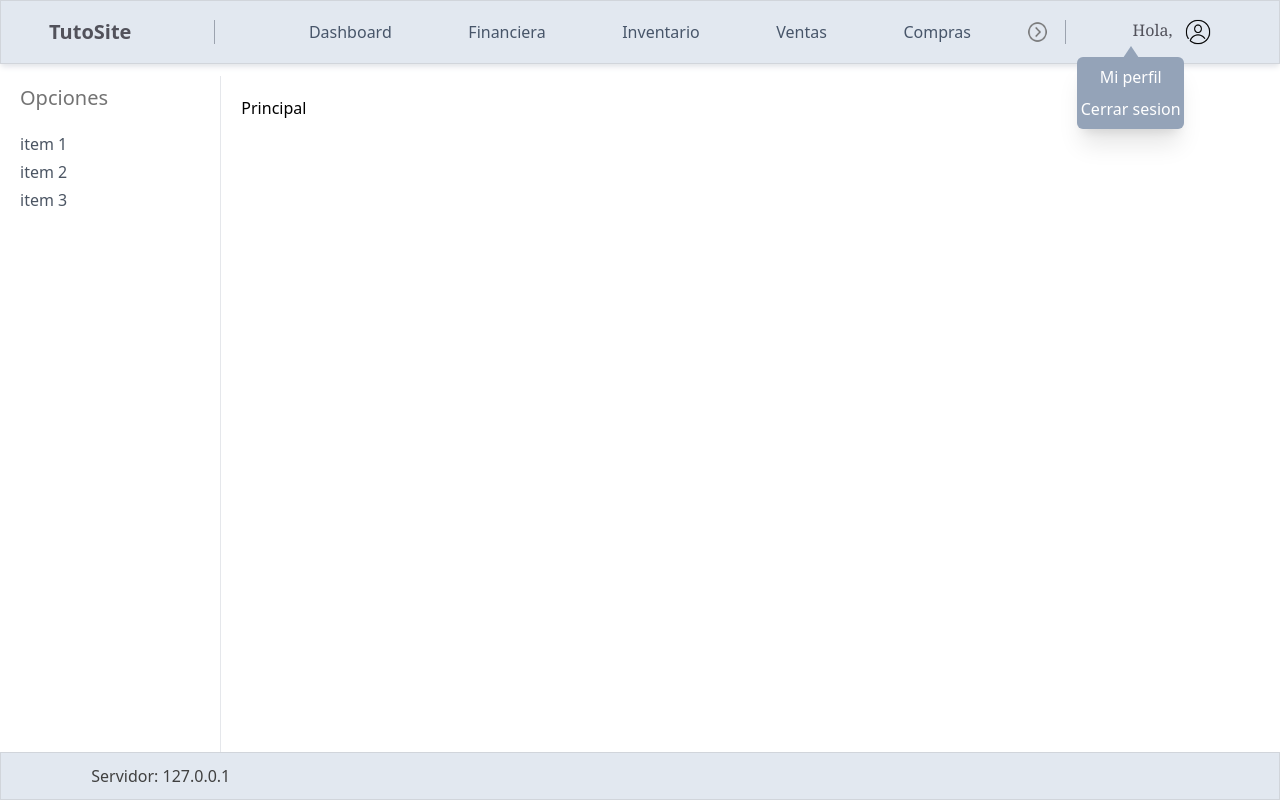
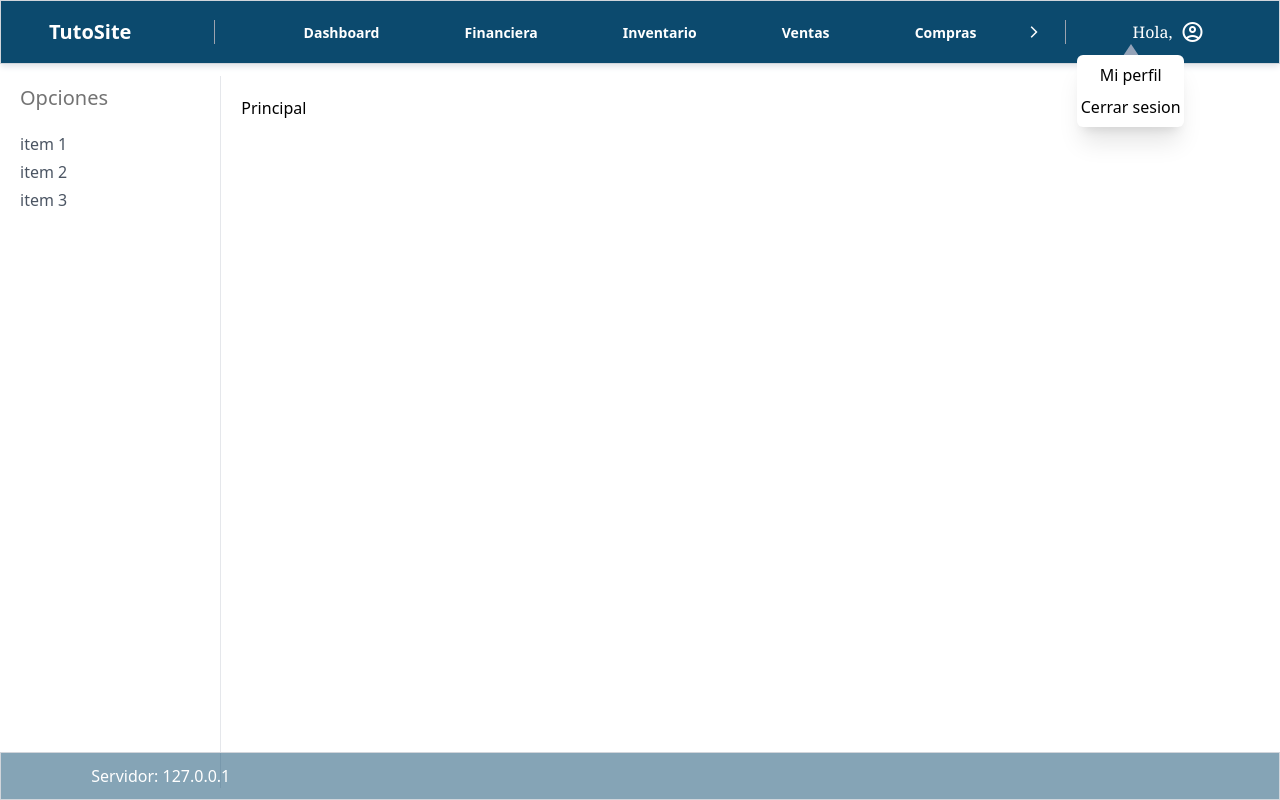
Before and after one commit to Morque/erpgg, a React (Create React App) app in the folder client-app/: page /admin/users in a window 1280 px wide. Both pictures are taken after a click on the link "Hola,". Built offline with nearby package versions, Linux system fonts and the light colour scheme; what tailwindcss-animated would draw is missing.

Commit message:
avances 16082024

```diff
--- a/client-app/public/index.html
+++ b/client-app/public/index.html
@@ -10,6 +10,17 @@
       content="Web site created using create-react-app"
     />
     <link rel="apple-touch-icon" href="%PUBLIC_URL%/logo192.png" />
+    <link rel="stylesheet" href="https://fonts.googleapis.com/css2?family=Material+Symbols+Outlined:opsz,wght,FILL,GRAD@20..48,100..700,0..1,-50..200" />
+
+    <style>
+      .material-symbols-outlined {
+        font-variation-settings:
+        'FILL' 0,
+        'wght' 400,
+        'GRAD' 0,
+        'opsz' 24
+      }
+      </style>
     <!--
       manifest.json provides metadata used when your web app is installed on a
       user's mobile device or desktop. See https://developers.google.com/web/fundamentals/web-app-manifest/
--- a/client-app/src/Components/Layout/Footer/Footer.tsx
+++ b/client-app/src/Components/Layout/Footer/Footer.tsx
@@ -7,9 +7,9 @@ interface FooterProps {
 
 const Footer: React.FC<FooterProps> = ({ children }) => {
   return (
-    <div className='absolute bottom-0 w-screen h-12 border border-gray-300 bg-slate-200 grid grid-cols-4'>
+    <div className='absolute bottom-0 w-screen h-12 border border-gray-300 bg-sky-900/50 grid grid-cols-4'>
       <div className='text-center my-auto'>
-        <span className='text-neutral-700 font-medium'>Servidor: 127.0.0.1</span>
+        <span className='text-white font-medium'>Servidor: 127.0.0.1</span>
       </div>
     </div>
   );
--- a/client-app/src/Components/Layout/Header/Header.tsx
+++ b/client-app/src/Components/Layout/Header/Header.tsx
@@ -240,15 +240,19 @@ const Header: React.FC<HeaderProps> = ({ children }) => {
     }]
 
   return (
-    <div className='w-screen h-16 bg-slate-200 border border-gray-300 grid grid-cols-2 md:grid-cols-6 shadow-md shadow-gray-200' >
-      <a href='/' className='mx-12 my-auto text-xl text-zinc-600 font-semibold'>TutoSite</a>
+    <div className='w-screen h-16 bg-sky-900 border border-gray-300 grid grid-cols-2 md:grid-cols-6 shadow-md shadow-gray-200' >
+      <a href='/' className='mx-12 my-auto text-xl text-white font-semibold'>TutoSite</a>
       <div className='max-md:hidden grid-cols-subgrid col-span-4 my-auto'>
         <MenuHeader listMenus={menu} />
       </div>
       <div className='text-center my-auto'>
-        <div className='' onClick={OpenProfileMenu}>
-          <a className='text-zinc-600 inline-block font-serif cursor-pointer'>Hola, {userName}</a>
-          <img className='inline-block w-7 ml-3 cursor-pointer' src={anonimous_icon} />
+        <div className='flex flex-row justify-center items-center' onClick={OpenProfileMenu}>
+          <span><a className='text-white inline-block font-serif cursor-pointer text-center'>Hola, {userName}</a></span>
+          <span
+            className="material-icon material-symbols-outlined text-white text-md px-2 cursor-pointer text-center" >
+            account_circle
+          </span>
+          {/* <img className='inline-block w-7 ml-3 cursor-pointer' src={anonimous_icon} /> */}
         </div>
         {
           menuProfileOpen && (
@@ -256,7 +260,7 @@ const Header: React.FC<HeaderProps> = ({ children }) => {
               ref={menuProfileContainerRef}
               className='animate-fade-down animate-duration-500 animate-ease-out absolute right-4 xl:right-24 w-1/2 sm md:w-1/6 xl:w-1/12 '>
               <div className='banderin mx-auto'></div>
-              <div className='rounded-md shadow-xl bg-slate-400 text-white py-2 flex flex-col items-center gap-2'>
+              <div className='rounded-md shadow-xl bg-white py-2 flex flex-col items-center gap-2'>
                 <button className=''>Mi perfil</button>
                 <button className='' onClick={logOutClick}>Cerrar sesion</button>
               </div>
--- a/client-app/src/Components/Layout/Header/MenuHeader.tsx
+++ b/client-app/src/Components/Layout/Header/MenuHeader.tsx
@@ -38,7 +38,6 @@ const MenuHeader: React.FC<MenuHeaderProps> = ({ listMenus }) => {
         }
 
         if (result[result.length - 1].length < 5) {
-            console.log(result[1].length)
             for (let i = result[result.length - 1].length; i < 6; i++) {
                 result[result.length - 1].push({ displayText: '', children: [] });
             }
@@ -140,8 +139,15 @@ const MenuHeader: React.FC<MenuHeaderProps> = ({ listMenus }) => {
             {
                 menuSections && menuSections?.length > 1 &&
                 (
-                    <div className={`flex justify-center items-center my-auto ${indexMenuSectionDisplayed === 0 ? 'opacity-0' : ''}`}>
-                        <img onClick={handleLeftMenuClick} src={left_arrow} className='w-5/12' />
+                    <div
+                        className={`flex justify-center items-center my-auto ${indexMenuSectionDisplayed === 0 ? 'opacity-0' : ''}`}
+                        onClick={handleLeftMenuClick}
+                    >
+                        {/* <img  src={left_arrow} className='w-5/12' /> */}
+                        <span className="material-icon material-symbols-outlined text-white text-sm  pr-2 pl-6 cursor-pointer" >
+                            arrow_back_ios
+                        </span>
+
                     </div>
                 )
             }
@@ -153,8 +159,14 @@ const MenuHeader: React.FC<MenuHeaderProps> = ({ listMenus }) => {
             {
                 menuSections && menuSections?.length > 1 &&
                 (
-                    <div className={`flex justify-center items-center ${indexMenuSectionDisplayed === menuSections.length - 1 ? 'opacity-0' : ''}`}>
-                        <img onClick={handleRightMenuClick} src={right_arrow} className='w-5/12' />
+                    <div
+                        className={`flex justify-center items-center ${indexMenuSectionDisplayed === menuSections.length - 1 ? 'opacity-0' : ''}`}
+                        onClick={handleRightMenuClick}
+                    >
+                        {/* <img  src={right_arrow} className='w-5/12' /> */}
+                        <span className="material-icon material-symbols-outlined text-white text-sm pl-2 pr-6 cursor-pointer" >
+                            arrow_forward_ios
+                        </span>
                     </div>
                 )
             }
@@ -174,17 +186,20 @@ const MenuHeader: React.FC<MenuHeaderProps> = ({ listMenus }) => {
     return (
         <div className='h-full w-full flex flex-row justify-around border-l border-r border-gray-400 '>
             {ComponentLeftArrow}
-            <div className='flex flex-row justify-around w-full menu-header' ref={menuCenterContainerRef}>
+            <div
+                className='flex flex-row justify-around w-full menu-header'
+                ref={menuCenterContainerRef}
+            >
                 {
                     currentMenuSectionDisplayed?.map((menu, index) => {
                         const _key = (+indexMenuSectionDisplayed * 5) + index;
 
                         return (
-                            <p
-                                className='text-slate-600  cursor-pointer'
+                            <div
+                                className='text-white cursor-pointer'
                                 onClick={() => { handleMenuClick(menu.displayText); }}
                                 key={_key}>
-                                <span className='hover:text-slate-400'>
+                                <span className='hover:text-slate-400 text-nowrap font-semibold text-sm'>
                                     {menu.displayText}
                                 </span>
                                 {
@@ -192,18 +207,21 @@ const MenuHeader: React.FC<MenuHeaderProps> = ({ listMenus }) => {
                                         <ul
                                             id={`subMenu${menu.displayText}`}
                                             ref={element => menusRefs.current[index] = element}
-                                            className='block bg-white rounded-lg mt-3 shadow-md absolute hidden'>
+                                            className='block text-black bg-white rounded-lg mt-3 shadow-md absolute hidden'>
                                             {
-                                                menu.children.map(menuChildren => (
-                                                    <li className='px-3 py-2  hover:bg-slate-100 rounded-md'>
-                                                        <a href='www.google.com'>{menuChildren.displayText}</a>
+                                                menu.children.map((menuChildren, iKey) => (
+                                                    <li
+                                                        className='px-3 py-2  hover:bg-slate-100 rounded-md'
+                                                        key={iKey}
+                                                    >
+                                                        <a href='#'>{menuChildren.displayText}</a>
                                                     </li>
                                                 ))
                                             }
                                         </ul>
                                     )
                                 }
-                            </p>
+                            </div>
                         )
                     })}
             </div>
```
